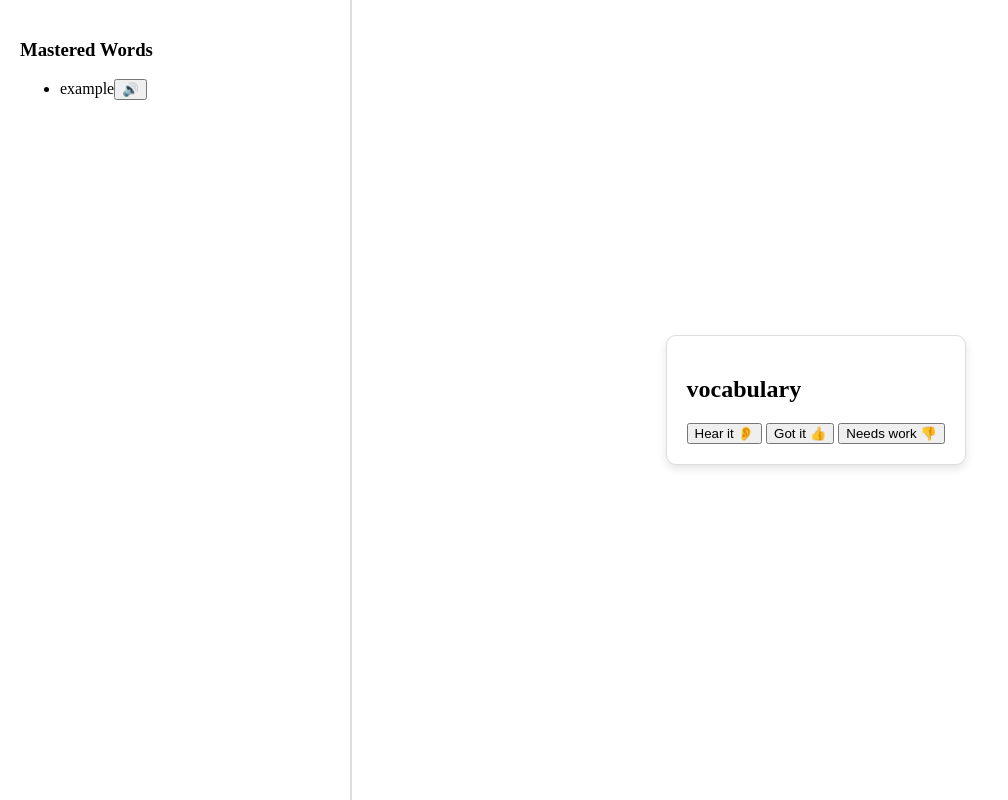
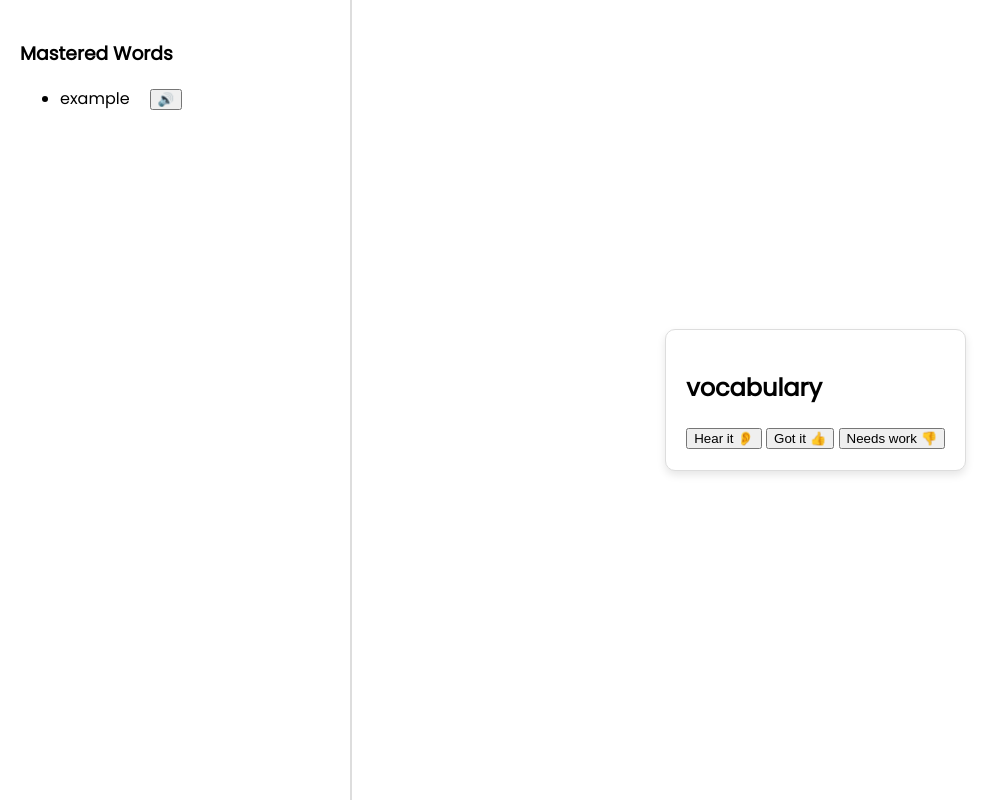
Before and after one commit to jaredcaraway/vocab-flash-cards, a plain HTML site: page index.html in a window 1280 px wide. Both pictures are taken after a click on the button "Got it 👍". Shown: the whole page, without its empty margins (0-1008 px from the left). Drawn offline with Linux system fonts and the light colour scheme.

Commit message:
A bit of styling

```diff
--- a/index.html
+++ b/index.html
@@ -4,6 +4,9 @@
     <meta charset="UTF-8">
     <title>Vocabulary Flashcards</title>
     <link rel="stylesheet" href="style.css">
+    <link rel="preconnect" href="https://fonts.googleapis.com">
+    <link rel="preconnect" href="https://fonts.gstatic.com" crossorigin>
+    <link href="https://fonts.googleapis.com/css2?family=Poppins&display=swap" rel="stylesheet">
 </head>
 <body>
     <div class="container">
--- a/script.js
+++ b/script.js
@@ -33,6 +33,7 @@ document.addEventListener('DOMContentLoaded', () => {
         Object.keys(masteredWords).forEach((key) => {
             const li = document.createElement('li');
             li.textContent = masteredWords[key].word;
+            li.classList.add('mastered-word'); // Add class to li element
             const pronounceButton = document.createElement('button');
             pronounceButton.textContent = '🔊';
             pronounceButton.onclick = () => {
--- a/style.css
+++ b/style.css
@@ -1,6 +1,7 @@
 body, html {
     height: 100%;
     margin: 0;
+    font-family: "Poppins";
 }
 
 .container {
@@ -13,6 +14,10 @@ body, html {
     padding: 20px;
     overflow-y: auto; /* Allows scrolling */
     border-right: 2px solid #ddd; /* Separates the column visually */
+}
+
+.mastered-word button {
+    margin-left: 20px;
 }
 
 .card-container {
```
